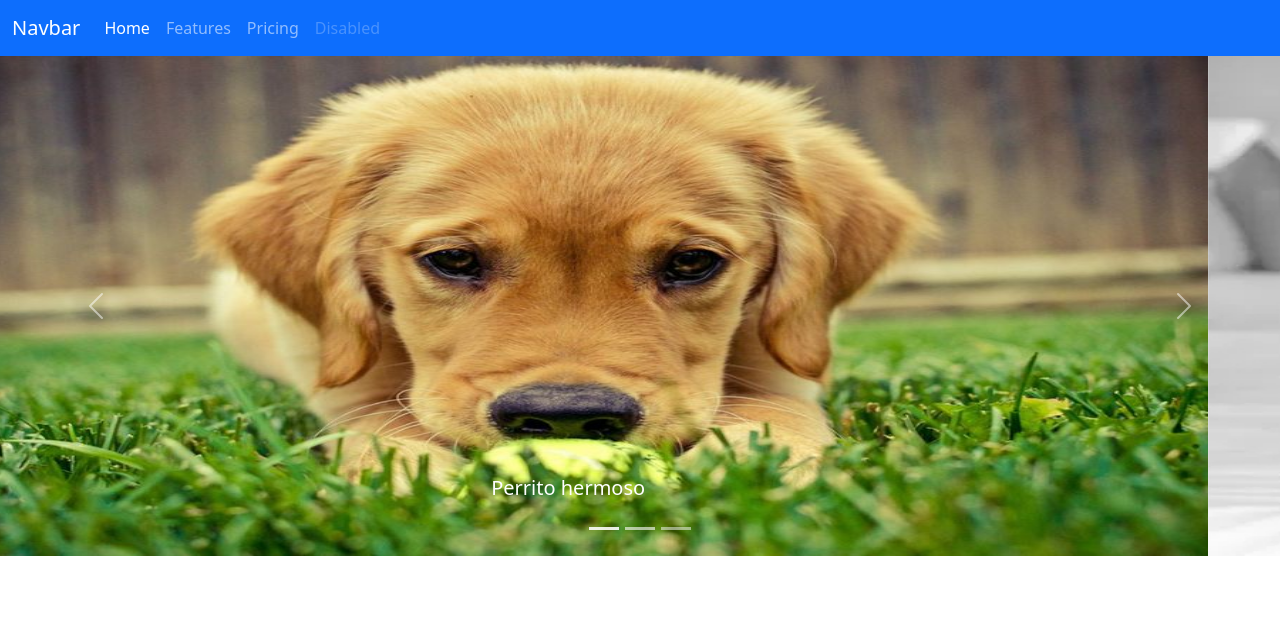
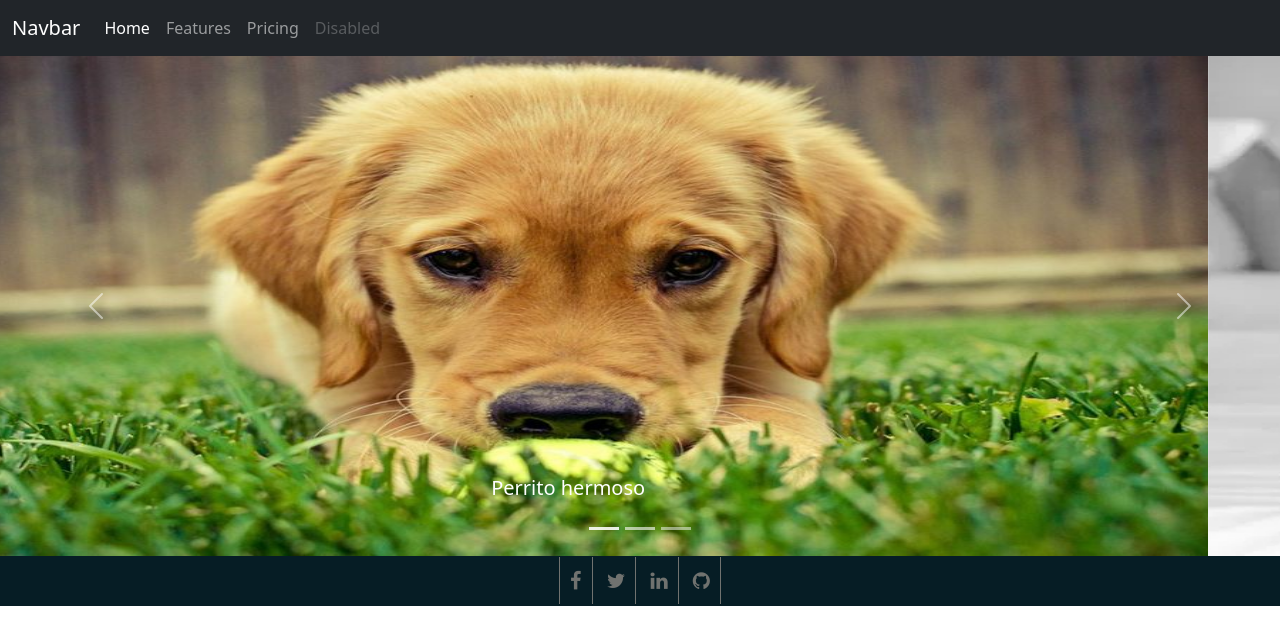
Before and after one commit to angeld321/PracticaL.github.io, a plain HTML site: page index.html in a window 1280 px wide. Drawn offline with nearby package versions, Linux system fonts and the light colour scheme.

Commit message:
Add footer

```diff
--- a/index.html
+++ b/index.html
@@ -10,12 +10,13 @@
     <script src="https://cdn.jsdelivr.net/npm/@popperjs/core@2.10.2/dist/umd/popper.min.js" integrity="sha384-7+zCNj/IqJ95wo16oMtfsKbZ9ccEh31eOz1HGyDuCQ6wgnyJNSYdrPa03rtR1zdB" crossorigin="anonymous"></script>
     <script src="https://cdn.jsdelivr.net/npm/bootstrap@5.1.3/dist/js/bootstrap.min.js" integrity="sha384-QJHtvGhmr9XOIpI6YVutG+2QOK9T+ZnN4kzFN1RtK3zEFEIsxhlmWl5/YESvpZ13" crossorigin="anonymous"></script>
 
+    <link rel="stylesheet" href="styles.css">
 
     <title>Languages</title>
 </head>
 <body>
 
-    <nav class="navbar navbar-expand-lg navbar-dark bg-primary">
+    <nav class="navbar navbar-expand-lg navbar-dark bg-dark">
         <div class="container-fluid">
           <a class="navbar-brand" href="#">Navbar</a>
           <button class="navbar-toggler" type="button" data-bs-toggle="collapse" data-bs-target="#navbarNavAltMarkup" aria-controls="navbarNavAltMarkup" aria-expanded="false" aria-label="Toggle navigation">
@@ -72,7 +73,18 @@
     </div>
 
 
+    <link href="https://maxcdn.bootstrapcdn.com/font-awesome/4.4.0/css/font-awesome.min.css" rel="stylesheet"/>
+    <footer>
+        <div class="container text-left">
 
+            <a href="https://www.facebook.com/"><i class="fa fa-facebook"></i></a>
+            <a href="https://twitter.com/?lang=es"><i class="fa fa-twitter"></i></a>
+            <a href="https://co.linkedin.com/in/angel-david-valderrama-tola-29b5142a5"><i class="fa fa-linkedin"></i></a>
+            <a href="https://github.com/angeld321"><i class="fa fa-github"></i></a>
+
+        </div>
+
+    </footer>
 
 
 </body>
--- /dev/null
+++ b/styles.css
@@ -0,0 +1,18 @@
+footer {
+    background: #061D25;
+    padding: 10px 0;
+    text-align: center;
+}
+footer a {
+color: #70726F;
+font-size: 20px;
+padding: 10px;
+border-right: 1px solid #70726F;
+transition: all .5s ease;
+}
+footer a:first-child {
+border-left: 1px solid #70726F;
+}
+footer a:hover {
+color: white;
+}
```
Lines whose indentation alone changed are shown as unchanged.
